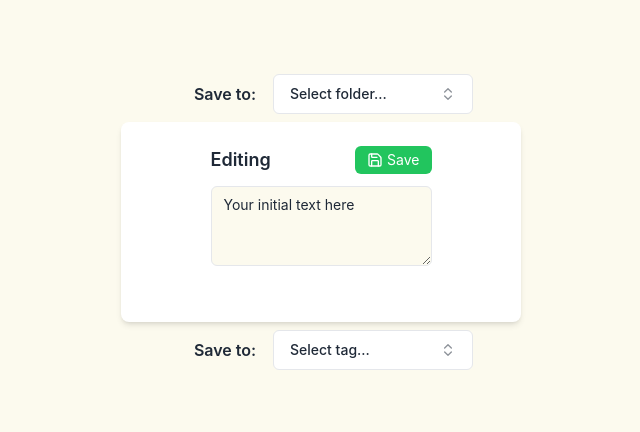
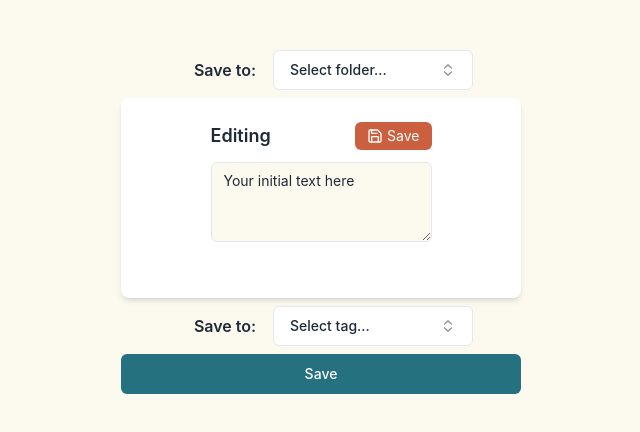
Before and after one commit to lewiskyron/Yank, a React (Vite) app in the folder yank_extension/: page / in a window 1280 px wide. Both pictures are taken after a click on the icon 824 px from the left and 138 px from the top of the page. Shown: the top 432 px of the page, without its empty margins (319-959 px from the left). Built offline with nearby package versions, Linux system fonts and the light colour scheme.

Commit message:
save_button

```diff
--- a/yank_extension/src/App.tsx
+++ b/yank_extension/src/App.tsx
@@ -1,18 +1,12 @@
 import "./App.css";
 import "./index.css";
-import { Folders } from "./Mycomponents/Folders";
-import EditablePreview from "./Mycomponents/EditablePreview";
-import { Tags } from "./Mycomponents/tags.tsx";
+import Home from "./Mycomponents/Home";
 
 function App() {
 	return (
 		<>
 			<div className="container mx-auto flex h-[380px] w-[380px] items-center justify-center rounded-lg">
-				<div className="flex flex-col">
-					<Folders />
-					<EditablePreview initialText="Your initial text here" />
-					<Tags />
-				</div>
+				<Home />
 			</div>
 		</>
 	);
--- a/yank_extension/src/Mycomponents/EditablePreview.tsx
+++ b/yank_extension/src/Mycomponents/EditablePreview.tsx
@@ -33,7 +33,7 @@ const EditablePreview: React.FC<EditablePreviewProps> = ({ initialText }) => {
 						<h2 className="text-lg font-semibold">Editing</h2>
 						<button
 							onClick={handleSaveClick}
-							className="flex items-center rounded-md bg-green-500 px-3 py-1 text-sm text-white hover:bg-green-600 focus:outline-none focus:ring-2 focus:ring-green-500"
+							className="flex items-center rounded-md bg-secondary px-3 py-1 text-sm text-white hover:bg-green-600 focus:outline-none focus:ring-2 focus:ring-green-500"
 						>
 							<Save className="mr-1 h-4 w-4" />
 							Save
--- /dev/null
+++ b/yank_extension/src/Mycomponents/Home.tsx
@@ -0,0 +1,17 @@
+import { Folders } from "./Folders.tsx";
+import EditablePreview from "./EditablePreview.tsx";
+import { Tags } from "./tags.tsx";
+import { Button } from "@/components/ui/button";
+
+const Home: React.FC = () => {
+	return (
+		<div className="flex flex-col">
+			<Folders />
+			<EditablePreview initialText="Your initial text here" />
+			<Tags />
+			<Button className="mt-2 text-white">Save</Button>
+		</div>
+	);
+};
+
+export default Home;
--- a/yank_extension/tailwind.config.js
+++ b/yank_extension/tailwind.config.js
@@ -15,9 +15,9 @@ module.exports = {
 		extend: {
 			// Custom colors for your project
 			colors: {
-				primary: "#1D4ED8", // Blue for primary elements like buttons
-				secondary: "#64748B", // Muted grey for secondary elements
-				background: "#FCFAEE", // Light grey for background
+				primary: "#257180", // Blue for primary elements like buttons
+				secondary: "#CB6040", // Muted grey for secondary elements
+				background: "#FCFAEE",
 				foreground: "#1F2937", // Dark color for text
 				border: "#E5E7EB", // Light border color
 			},
```
